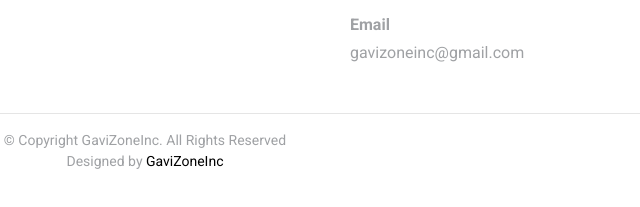
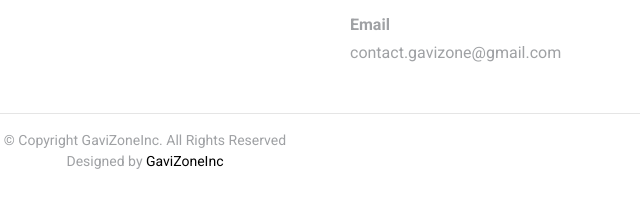
Before and after one commit to gavizoneinc/home, a plain HTML site: page contact.html in a window 1280 px wide. Shown: the part 535-742 px from the top of the page, 495-1135 px from the left. Drawn offline with Linux system fonts and the light colour scheme.

Commit message:
Update contact.html

```diff
--- a/contact.html
+++ b/contact.html
@@ -142,7 +142,7 @@
               </li>
               <li class="mb-3">
                 <strong class="d-block mb-1">Email</strong>
-                <span>gavizoneinc@gmail.com</span>
+                <span>contact.gavizone@gmail.com</span>
               </li>
             </ul>
           </div>
```
